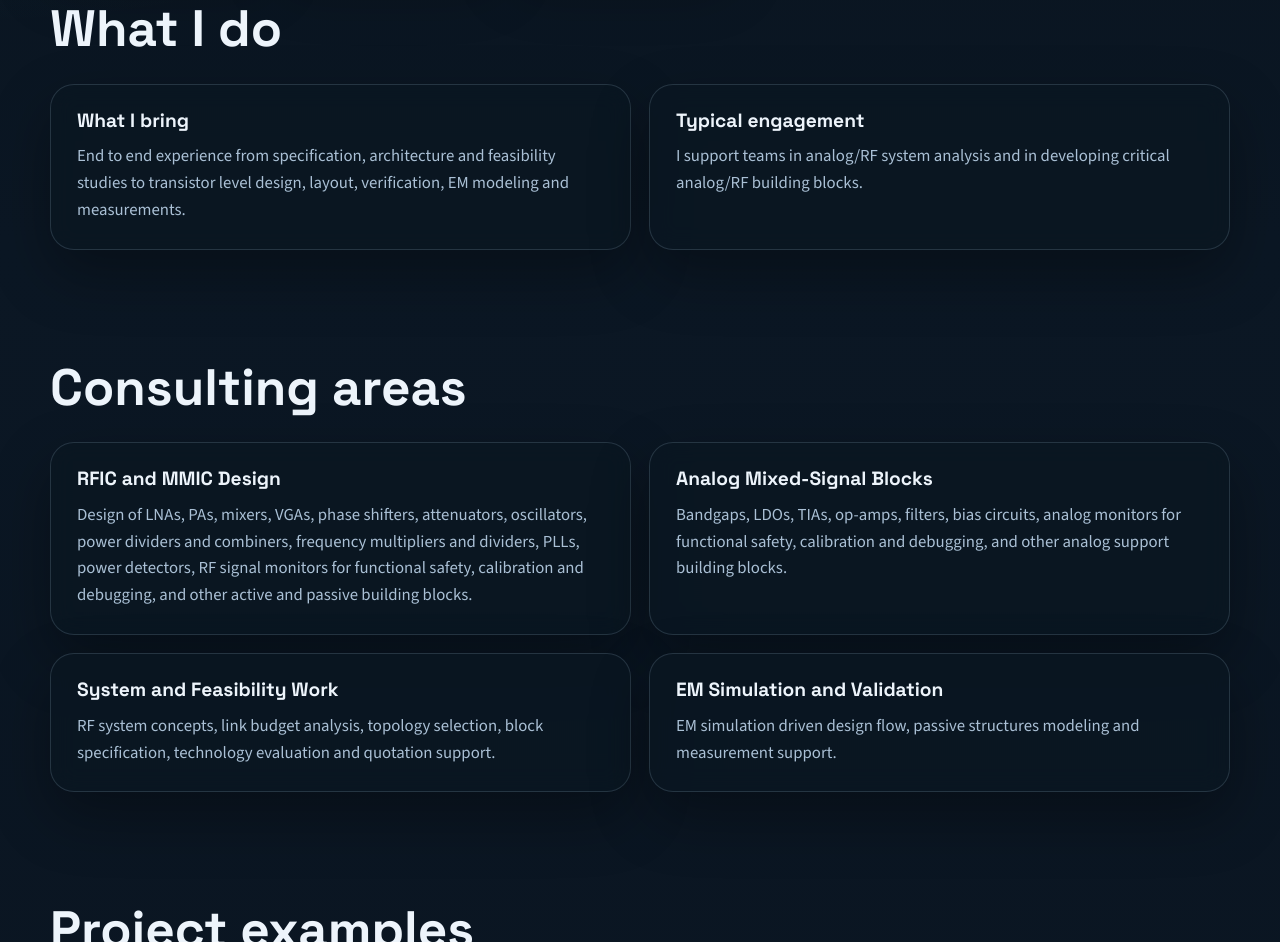
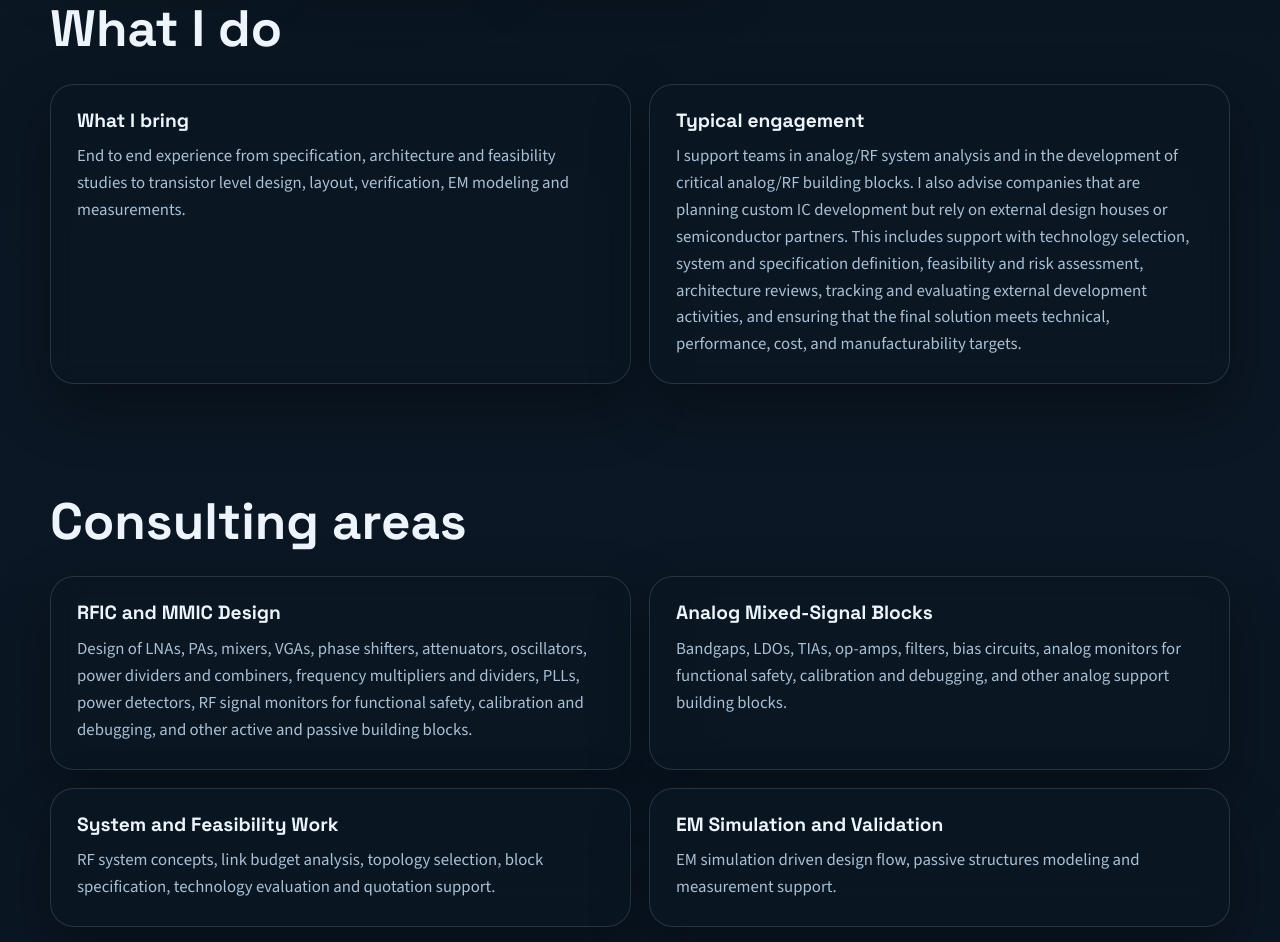
Before and after one commit to passivelib/mmasic, a plain HTML site: page docs/index.html in a window 1280 px wide. Shown: the part 902-1844 px from the top of the page. Drawn offline with nearby package versions, Linux system fonts and the light colour scheme.

Commit message:
what i do

```diff
--- a/docs/index.html
+++ b/docs/index.html
@@ -85,7 +85,9 @@
           <article class="card">
             <h3>Typical engagement</h3>
             <p>
-              I support teams in analog/RF system analysis and in developing critical analog/RF building blocks.
+              I support teams in analog/RF system analysis and in the development of critical analog/RF building blocks.
+              I also advise companies that are planning custom IC development but rely on external design houses or semiconductor partners.
+              This includes support with technology selection, system and specification definition, feasibility and risk assessment, architecture reviews, tracking and evaluating external development activities, and ensuring that the final solution meets technical, performance, cost, and manufacturability targets.
             </p>
           </article>
         </div>
```
